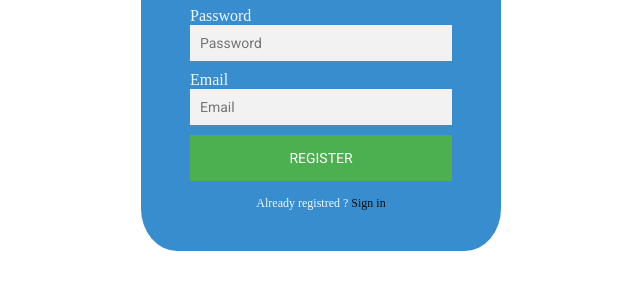
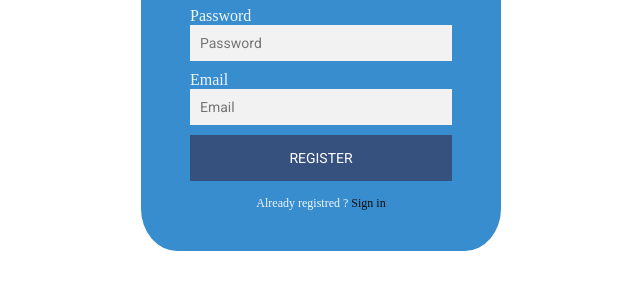
Before and after one commit to nkpremices/EPIC-Mail, a plain HTML site: page UI/html/signupIn.html in a window 1280 px wide. Shown: the part 395-684 px from the top of the page, without its empty margins (319-959 px from the left). Drawn offline with nearby package versions, Linux system fonts and the light colour scheme.

```diff
--- a/UI/css/style.css
+++ b/UI/css/style.css
@@ -58,7 +58,7 @@
     font-family: "Roboto", sans-serif;
     text-transform: uppercase;
     outline: 0;
-    background: #4CAF50;
+    background-color: #384b77e8;
     width: 100%;
     border: 0;
     padding: 15px;
```
